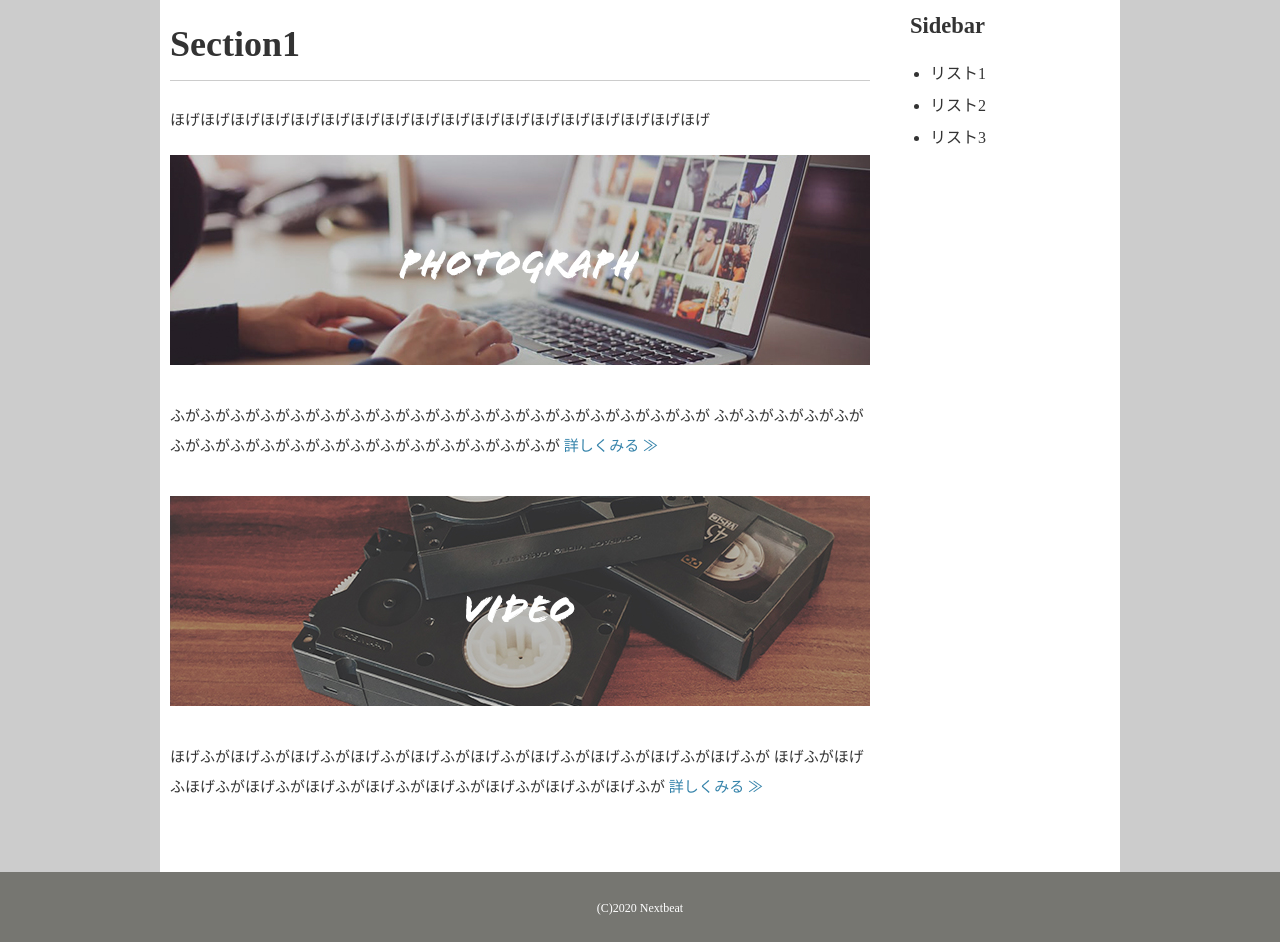
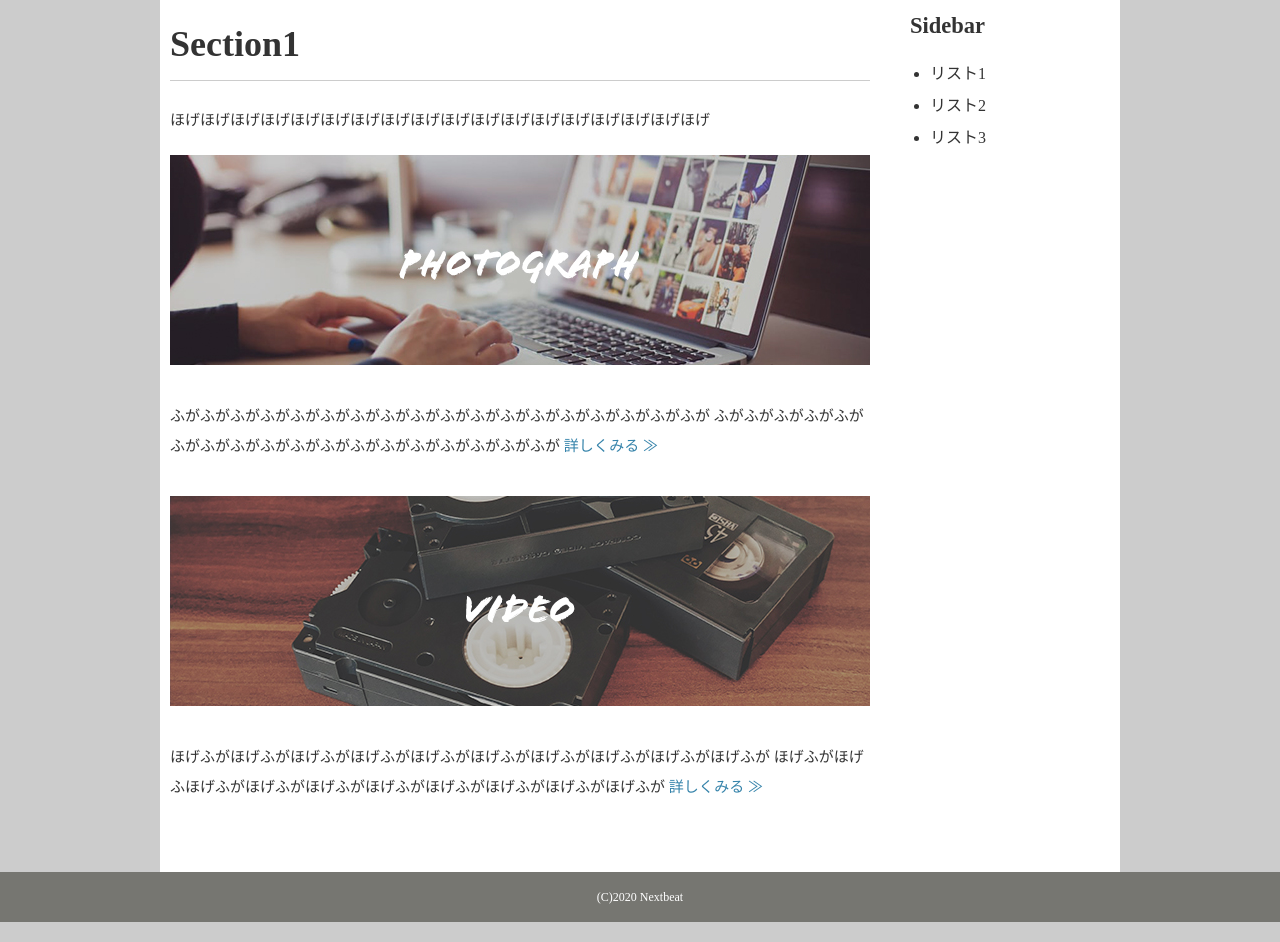
Before and after one commit to yuga77/html-scss-training, a website built with webpack: page index.html in a window 1280 px wide. Shown: the part 651-1593 px from the top of the page. Built offline with nearby package versions, Linux system fonts and the light colour scheme.

Commit message:
create footer

```diff
--- a/main.scss
+++ b/main.scss
@@ -117,12 +117,13 @@ a:hover { text-decoration: underline; }
 }
 
 .footer {
+  height: 50px;
+  color: #ffffff;
   text-align: center;
-  color: #ffffff;
-  padding: 20px 0;
   background-color: #767671;
 
   &__small {
     font-size: 12px;
+    line-height: 50px;
   }
 }
```
Also changed, not shown: main.css.
